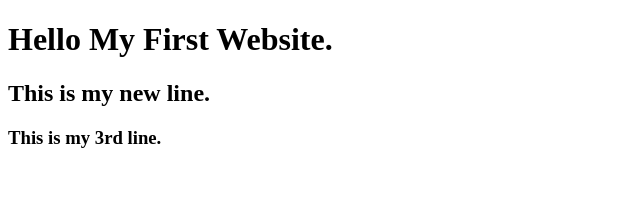
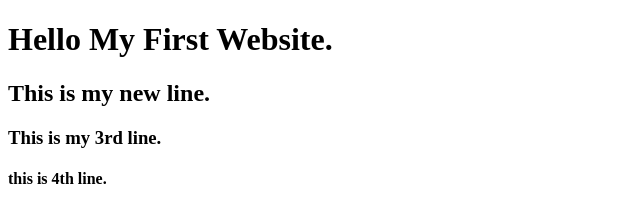
Before and after one commit to mdjuba0630/mdjuba0630, a plain HTML site: page index.html in a window 1280 px wide. Shown: the whole page, without its empty margins (0-640 px from the left). Drawn offline with Linux system fonts and the light colour scheme.

Commit message:
Update index.html

```diff
--- a/index.html
+++ b/index.html
@@ -10,5 +10,6 @@
     <h1>Hello My First Website.</h1>
     <h2>This is my new line.</h2>
     <h3>This is my 3rd line.</h3>
+    <h4>this is 4th line.</h4>
 </body>
 </html>
```
